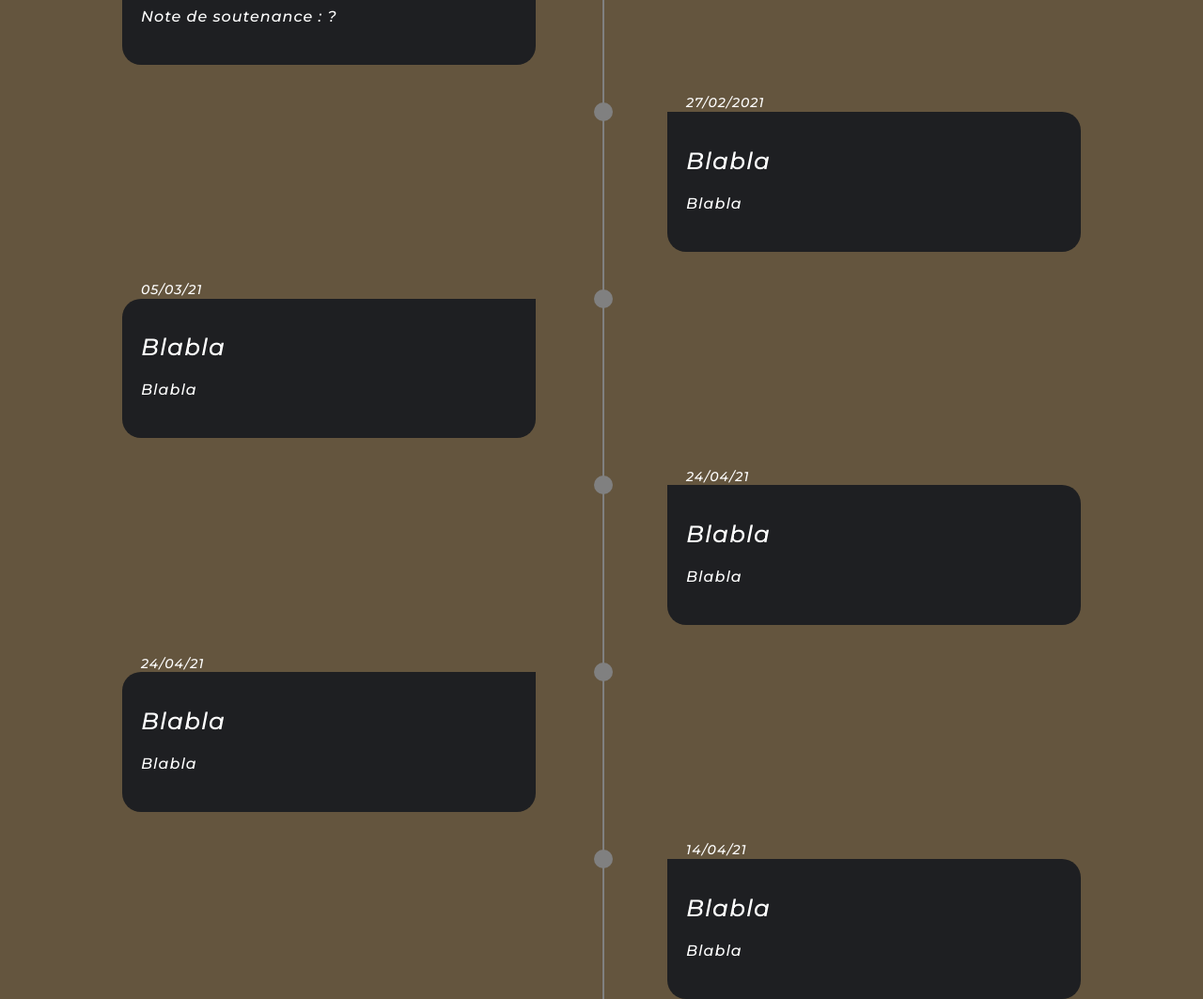
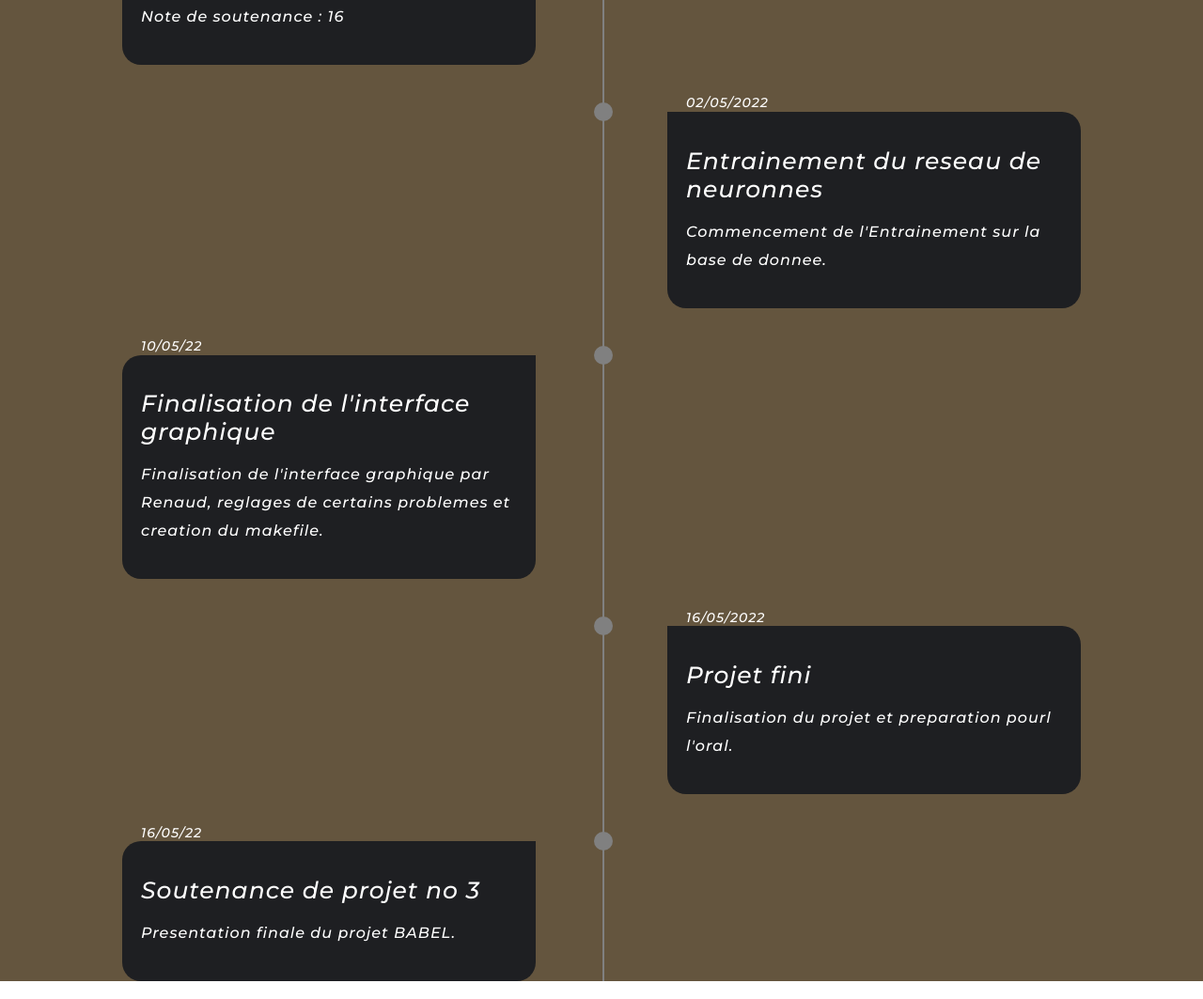
Before and after one commit to Yuuueeeeeeee/S4-website, a plain HTML site: page timeline.html in a window 1280 px wide. Shown: the part 787-1850 px from the top of the page at 94% size. Drawn offline with Linux system fonts and the light colour scheme; a web font is replaced by a local one.

Commit message:
Final product

```diff
--- a/timeline.html
+++ b/timeline.html
@@ -60,7 +60,7 @@
 
                         </h1>
                         <p>
-                            Note de soutenance : ?
+                            Note de soutenance : 16
                         </p>
 
                      <div>
@@ -69,13 +69,13 @@
                 <li>
                     <div class="timeline-content">
                         <h2 class="date">
-                            27/02/2021
+                            02/05/2022
                         </h2>
                         <h1>
-                            Blabla
+                            Entrainement du reseau de neuronnes
                         </h1>
                         <p>
-                            Blabla
+                            Commencement de l'Entrainement sur la base de donnee.
                         </p>
 
                      <div>
@@ -84,13 +84,14 @@
                 <li>
                     <div class="timeline-content">
                         <h2 class="date">
-                            05/03/21
+                            10/05/22
                         </h2>
                         <h1>
-                            Blabla
+                            Finalisation de l'interface graphique
                         </h1>
                         <p>
-                            Blabla
+                            Finalisation de l'interface graphique par Renaud,
+                            reglages de certains problemes et creation du makefile.
                         </p>
 
                      <div>
@@ -99,13 +100,13 @@
                 <li>
                     <div class="timeline-content">
                         <h2 class="date">
-                            24/04/21
+                           16/05/2022
                         </h2>
                         <h1>
-                            Blabla
+                            Projet fini
                         </h1>
                         <p>
-                            Blabla
+                            Finalisation du projet et preparation pourl l'oral.
                         </p>
 
                      <div>
@@ -115,30 +116,13 @@
                 <li>
                     <div class="timeline-content">
                         <h2 class="date">
-                            24/04/21
+                            16/05/22
                         </h2>
                         <h1>
-                            Blabla
+                            Soutenance de projet no 3
                         </h1>
                         <p>
-                            Blabla
-                        </p>
-
-                     <div>
-
-                </li>
-
-                <li>
-
-                    <div class="timeline-content">
-                        <h2 class="date">
-                            14/04/21
-                        </h2>
-                        <h1>
-                            Blabla
-                        </h1>
-                        <p>
-                            Blabla
+                            Presentation finale du projet BABEL.
                         </p>
 
                      <div>
@@ -148,8 +132,6 @@
 
             </ul>
 
-
-
         </div>
     </div>
 
```
Also changed, not shown: index.html (+3 -4 lines).
